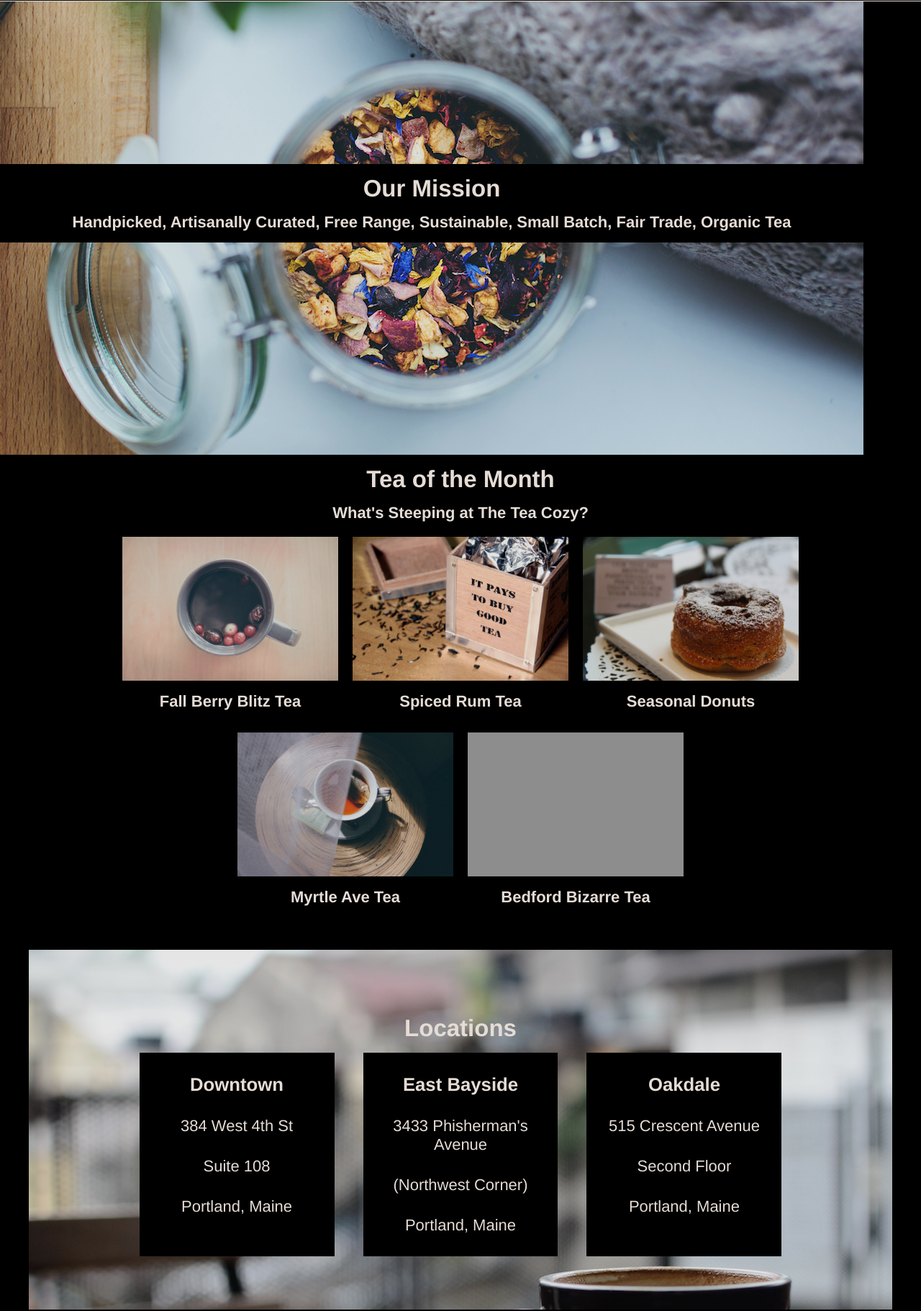
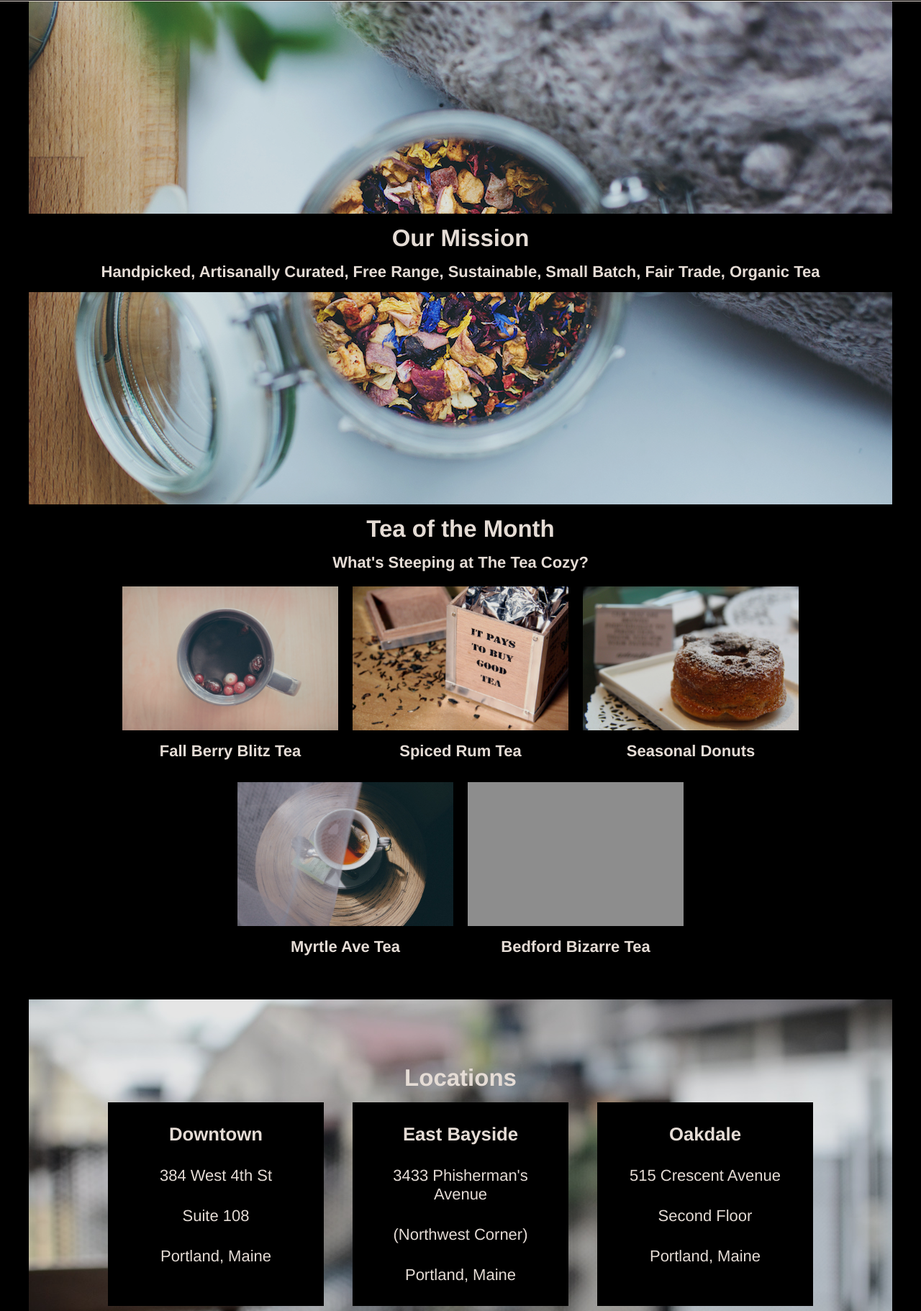
Before and after one commit to utsav0709/Tea-Cozy, a plain HTML site: page index.html in a window 1280 px wide. Shown: the part 68-1890 px from the top of the page at 72% size. Drawn offline with Linux system fonts and the light colour scheme; grey boxes are pictures that could not be loaded.

Commit message:
final build

```diff
--- a/resources/css/style.css
+++ b/resources/css/style.css
@@ -44,7 +44,8 @@ body {
   display: flex;
   background-image: url("../images/img-mission-background.jpg");
   align-items: center;
-  margin: 69 auto;
+  margin: 0 auto;
+  margin-top: 69px;
 }
 #mission .missionstat {
   background-color: black;
@@ -86,10 +87,11 @@ body {
   width: 1200px;
   margin: 40px auto;
   display: flex;
-  align-items: center;
   flex-direction: column;
   justify-content: center;
+  align-items: center;
 }
+
 #locations h2 {
   margin-bottom: 15px;
 }
@@ -99,11 +101,11 @@ body {
 }
 .downtown,.eastbay,.oakdale {
   background-color: black;
-  flex-basis: 300px;
   opacity: 1;
+  margin: 0 20px;
+  width: 300px;
 }
 .downtown,.eastbay {
-  margin-right: 40px;
 }
 .downtown span,h3,.eastbay span,h3,.oakdale span,h3 {
   display: block;
```
